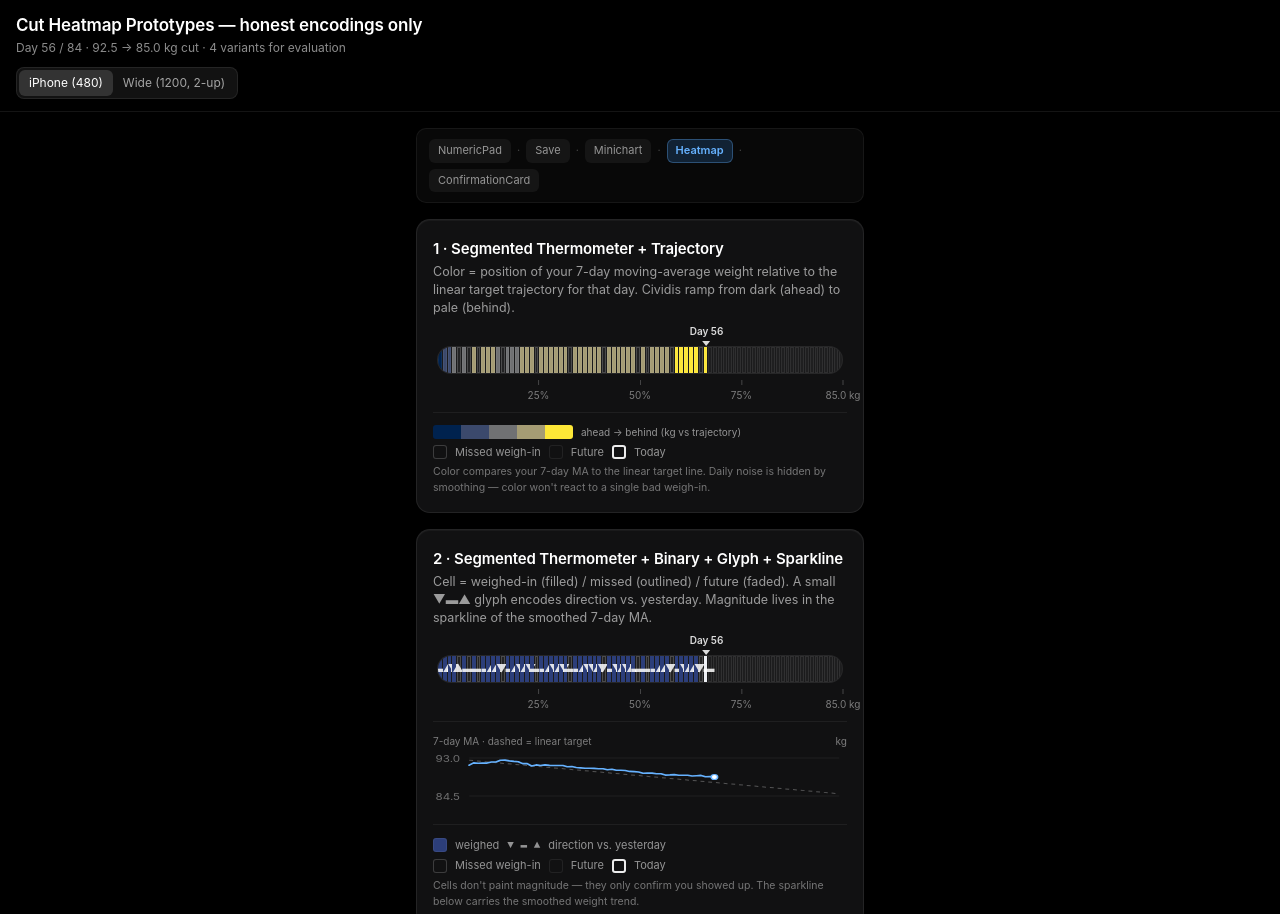
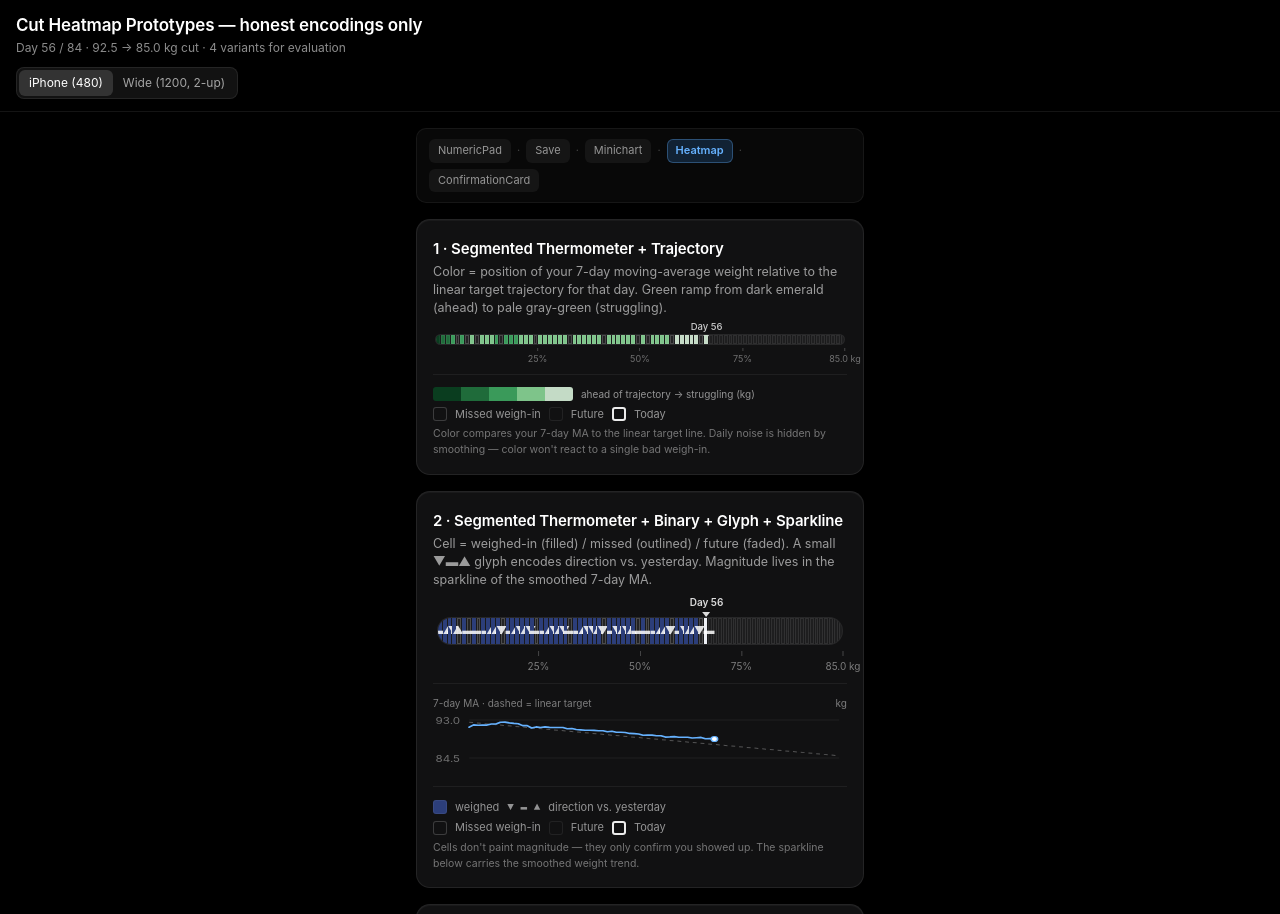
Before and after one commit to pablof7z/WeightTracker, a plain HTML site: page docs/heatmap-prototypes/index.html in a window 1280 px wide. Shown: the top 914 px of the page. Drawn offline with Linux system fonts and the light colour scheme.

Commit message:
Heatmap prototypes: pick P1, swap to green ramp + compact strip
P1 (segmented thermometer + 7-day MA trajectory encoding) selected as
the direction. Replaced cividis with a 5-stop green ramp (emerald = ahead
of trajectory, pale green = behind) and shrunk the capsule to ~11px
with a tap-pad pseudo-element so smaller cells stay clickable. P2/P3/P4
left on cividis for comparison.

Co-Authored-By: Claude Opus 4.7 (1M context) <noreply@anthropic.com>

```diff
--- a/docs/heatmap-prototypes/index.html
+++ b/docs/heatmap-prototypes/index.html
@@ -140,6 +140,10 @@
     margin-top: 28px;
     padding: 0 4px;
   }
+  .capsule-wrap.compact {
+    margin-top: 16px;
+    padding: 0 2px;
+  }
   .caret {
     position: absolute;
     top: -22px;
@@ -160,6 +164,18 @@
     border-right: 4px solid transparent;
     border-top: 5px solid rgba(255,255,255,0.85);
   }
+  .caret.compact {
+    top: -14px;
+    font-size: 9.5px;
+    font-weight: 500;
+    color: rgba(255,255,255,0.78);
+  }
+  .caret.compact::after {
+    margin: 2px auto 0;
+    border-left: 3px solid transparent;
+    border-right: 3px solid transparent;
+    border-top: 4px solid rgba(255,255,255,0.78);
+  }
   .capsule {
     display: flex;
     width: 100%;
@@ -170,6 +186,12 @@
     border: 1px solid rgba(255,255,255,0.06);
     gap: 1px;
   }
+  /* Compact mode: sleek progress strip (~10-12px) with invisible tap pad */
+  .capsule.compact {
+    height: 11px;
+    border-radius: 6px;
+    gap: 1px;
+  }
   .capsule .seg {
     flex: 1 1 0;
     min-width: 2px;
@@ -178,10 +200,24 @@
     cursor: pointer;
     transition: transform 0.12s ease;
   }
+  /* Invisible vertical tap pad — extends hit area ±10px above/below
+     so 11px-tall cells remain comfortable to tap on touch devices. */
+  .capsule.compact .seg::before {
+    content: "";
+    position: absolute;
+    left: -1px;
+    right: -1px;
+    top: -10px;
+    bottom: -10px;
+  }
   .capsule .seg:hover { transform: scaleY(1.1); }
+  .capsule.compact .seg:hover { transform: scaleY(1.25); }
   .capsule .seg.today {
     box-shadow: inset 0 0 0 2px rgba(255,255,255,0.92);
     z-index: 2;
+  }
+  .capsule.compact .seg.today {
+    box-shadow: inset 0 0 0 1.5px rgba(255,255,255,0.95);
   }
   .capsule .seg .glyph {
     position: absolute;
@@ -209,6 +245,12 @@
     font-size: 10px;
     color: rgba(255,255,255,0.45);
   }
+  .ticks.compact {
+    height: 12px;
+    margin-top: 3px;
+    font-size: 9px;
+    color: rgba(255,255,255,0.4);
+  }
   .ticks .tick {
     position: absolute;
     transform: translateX(-50%);
@@ -222,6 +264,10 @@
     height: 5px;
     background: rgba(255,255,255,0.22);
     margin: 0 auto 3px;
+  }
+  .ticks.compact .tick::before {
+    height: 3px;
+    margin: 0 auto 2px;
   }
 
   /* ---------- 7×N grid ---------- */
@@ -438,7 +484,7 @@
     <!-- Prototype 1 -->
     <section class="prototype" id="p1">
       <h2>1 · Segmented Thermometer + Trajectory</h2>
-      <p class="desc">Color = position of your 7-day moving-average weight relative to the linear target trajectory for that day. Cividis ramp from dark (ahead) to pale (behind).</p>
+      <p class="desc">Color = position of your 7-day moving-average weight relative to the linear target trajectory for that day. Green ramp from dark emerald (ahead) to pale gray-green (struggling).</p>
       <div class="visual" id="p1-visual"></div>
       <div class="legend" id="p1-legend"></div>
     </section>
@@ -454,7 +500,7 @@
     <!-- Prototype 3 -->
     <section class="prototype" id="p3">
       <h2>3 · 7×N Grid + Trajectory</h2>
-      <p class="desc">GitHub-style 7-row contribution grid, one column per week. Same cividis trajectory rule as Prototype 1. Hairline now-line splits past from future.</p>
+      <p class="desc">GitHub-style 7-row contribution grid, one column per week. Cividis trajectory rule (same encoding logic as Prototype 1, different ramp). Hairline now-line splits past from future.</p>
       <div class="visual" id="p3-visual"></div>
       <div class="legend" id="p3-legend"></div>
     </section>
@@ -483,8 +529,11 @@
   const NOISE_AMPLITUDE = 0.6;        // kg
   const START_DATE = new Date(2026, 1, 15); // Feb 15 2026, local — used only for date formatting
 
-  // Cividis 5-bucket ramp
+  // Cividis 5-bucket ramp (used by P3)
   const CIVIDIS = ["#00224e", "#3b496c", "#707173", "#a59c74", "#fde737"];
+  // Green 5-bucket ramp (used by P1) — dark emerald = ahead, pale gray-green = behind.
+  // No yellow, no red. Bucket 0 = most ahead, bucket 4 = most behind.
+  const GREEN_RAMP = ["#0a3d1f", "#1f6b3a", "#3a9a5a", "#7ec48a", "#c4dbc6"];
   // Bucket thresholds: trajectory delta in kg (actualMA - expectedLinear)
   // Negative = ahead (lower than expected), positive = behind (higher than expected)
   const BUCKET_THRESHOLDS = [-1.0, -0.4, 0.4, 1.0]; // index < threshold[i] → bucket i
@@ -680,14 +729,18 @@
     });
   }
 
-  // ---------- Cividis cell color ----------
-  function bucketStyle(day) {
-    const color = CIVIDIS[day.bucket];
+  // ---------- Bucketed cell color ----------
+  function bucketStyle(day, ramp) {
+    const color = (ramp || CIVIDIS)[day.bucket];
     return `background:${color}; box-shadow: inset 0 0 0 1px rgba(255,255,255,0.06);`;
   }
 
   // ---------- Capsule render ----------
-  function renderCapsule(rootId, mode) {
+  // opts: { ramp?: string[], compact?: boolean }
+  function renderCapsule(rootId, mode, opts) {
+    opts = opts || {};
+    const ramp = opts.ramp || CIVIDIS;
+    const compact = !!opts.compact;
     const root = document.getElementById(rootId);
     const todayPct = (TODAY_INDEX + 0.5) / TOTAL_DAYS * 100;
 
@@ -706,7 +759,7 @@
           style = "background: rgba(255,255,255,0.04); box-shadow: inset 0 0 0 1px rgba(255,255,255,0.18);";
         } else {
           cls += " filled";
-          style = bucketStyle(d);
+          style = bucketStyle(d, ramp);
         }
       } else { // binary
         if (d.status === "future") cls += " future";
@@ -732,11 +785,16 @@
     ];
     const ticksHtml = milestones.map(m => `<div class="tick" style="left:${m.pct}%">${m.label}</div>`).join("");
 
+    const wrapCls = "capsule-wrap" + (compact ? " compact" : "");
+    const caretCls = "caret" + (compact ? " compact" : "");
+    const capsuleCls = "capsule" + (mode === "binary" ? " binary" : "") + (compact ? " compact" : "");
+    const ticksCls = "ticks" + (compact ? " compact" : "");
+
     root.innerHTML = `
-      <div class="capsule-wrap">
-        <div class="caret" style="left:${todayPct}%">Day ${TODAY_INDEX + 1}</div>
-        <div class="capsule ${mode === "binary" ? "binary" : ""}">${segHtml}</div>
-        <div class="ticks">${ticksHtml}</div>
+      <div class="${wrapCls}">
+        <div class="${caretCls}" style="left:${todayPct}%">Day ${TODAY_INDEX + 1}</div>
+        <div class="${capsuleCls}">${segHtml}</div>
+        <div class="${ticksCls}">${ticksHtml}</div>
       </div>
     `;
     bindCellClicks(root);
@@ -875,12 +933,15 @@
   }
 
   // ---------- Legends ----------
-  function renderTrajectoryLegend(rootId) {
-    const ramp = CIVIDIS.map(c => `<span style="background:${c}"></span>`).join("");
+  function renderTrajectoryLegend(rootId, opts) {
+    opts = opts || {};
+    const ramp = opts.ramp || CIVIDIS;
+    const rampLabel = opts.rampLabel || "ahead → behind (kg vs trajectory)";
+    const rampHtml = ramp.map(c => `<span style="background:${c}"></span>`).join("");
     document.getElementById(rootId).innerHTML = `
       <div class="row">
-        <div class="ramp">${ramp}</div>
-        <span style="font-size:10px;">ahead → behind (kg vs trajectory)</span>
+        <div class="ramp">${rampHtml}</div>
+        <span style="font-size:10px;">${rampLabel}</span>
       </div>
       <div class="row">
         <div class="swatch outlined"></div><span>Missed weigh-in</span>
@@ -913,8 +974,11 @@
   }
 
   // ---------- Render all ----------
-  renderCapsule("p1-visual", "trajectory");
-  renderTrajectoryLegend("p1-legend");
+  renderCapsule("p1-visual", "trajectory", { ramp: GREEN_RAMP, compact: true });
+  renderTrajectoryLegend("p1-legend", {
+    ramp: GREEN_RAMP,
+    rampLabel: "ahead of trajectory → struggling (kg)",
+  });
 
   renderCapsule("p2-visual", "binary");
   appendSparkline(document.getElementById("p2-visual"));
```
